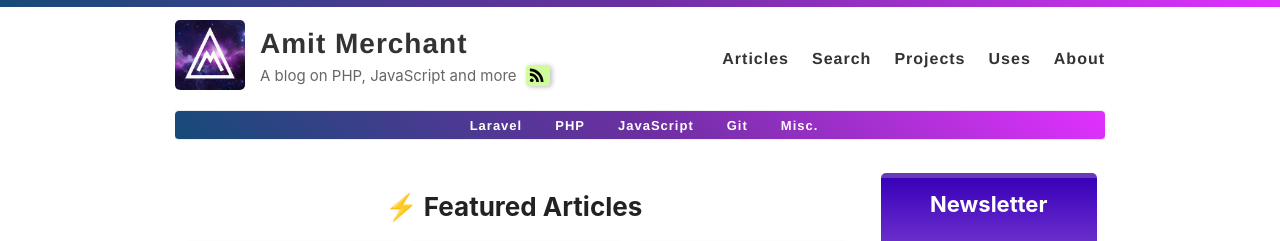
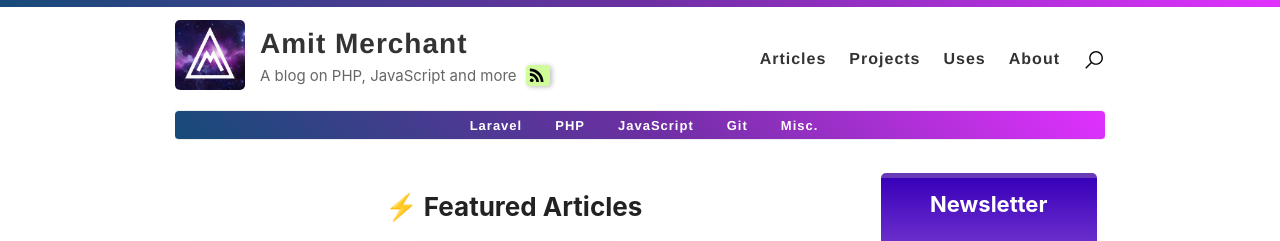
Before and after one commit to varunkumardev/amitmerchant1990.github.io, a Jekyll site: the page built from index.html, in a window 1280 px wide. Shown: the top 241 px of the page. Built offline with Jekyll 4.4.1, drawn with Linux system fonts in a browser that asks for light colours; the list of posts is cut into pages by our own code; comment, search, counter and statistics services are not loaded.

Commit message:
replaced search text with a magnifier icon in top menu

```diff
--- a/_layouts/default.html
+++ b/_layouts/default.html
@@ -44,10 +44,12 @@
             </div>
             <nav>
               <a href="{{ site.baseurl }}/">Articles</a>
-              <a href="{{ site.baseurl }}/search">Search</a>
               <a href="{{ site.baseurl }}/projects">Projects</a>
               <a href="{{ site.baseurl }}/uses">Uses</a>
               <a href="{{ site.baseurl }}/about">About</a>
+              <a href="{{ site.baseurl }}/search" title="Search">
+                <img src="/images/icons/magnifier.svg" alt="" class="magnifier">
+              </a>
             </nav>
           </header>
           <header class="masthead-menu clearfix">
--- a/style.scss
+++ b/style.scss
@@ -632,6 +632,11 @@ nav {
   margin-top: 23px; // @TODO: Vertically middle align
   font-family: $helveticaNeue;
   font-size: 18px;
+
+  .magnifier {
+    width: 22px;
+    vertical-align: middle;
+  }
 
   @include mobile {
     float: none;
```
Also changed, not shown: images/icons/magnifier.svg (added).
